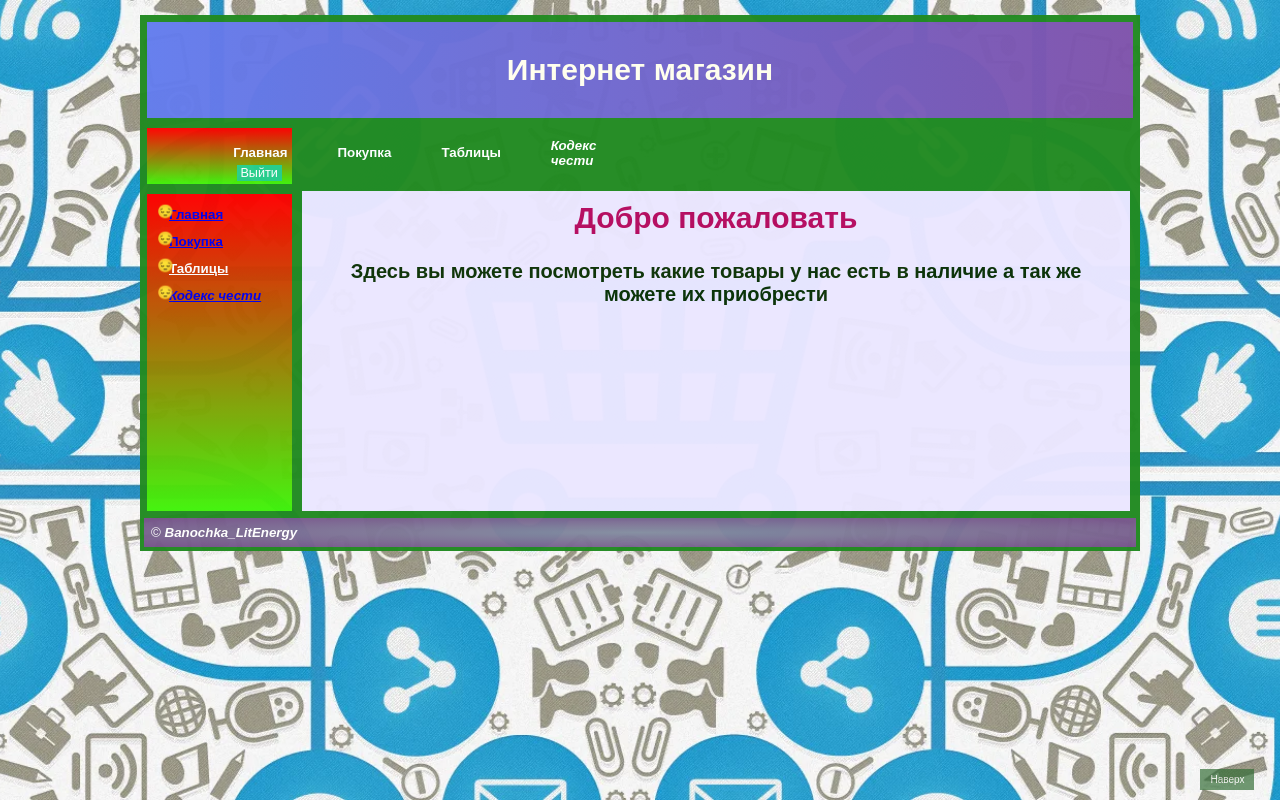
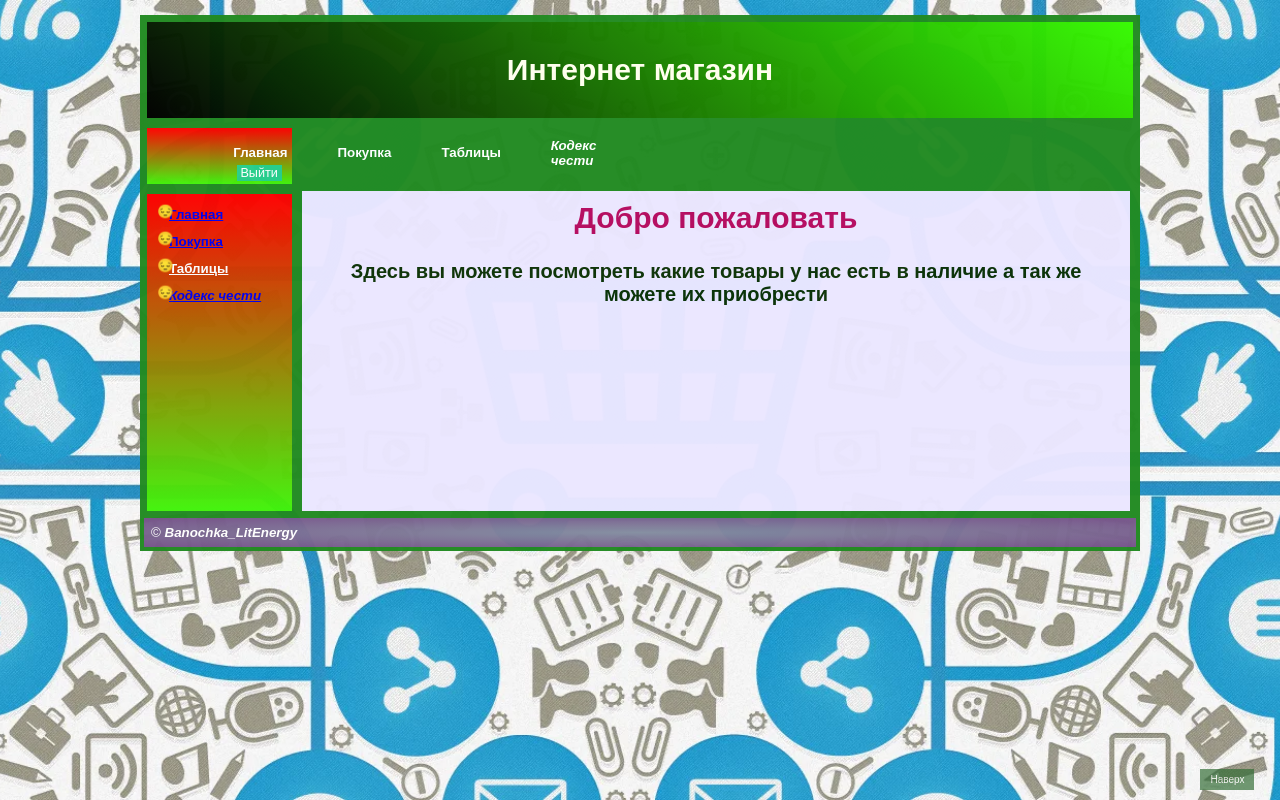
Before and after one commit to Raiden2024/Raiden2024.github.io, a plain HTML site: page index.html in a window 1280 px wide. Drawn offline with Linux system fonts and the light colour scheme.

Commit message:
Update styles.css

```diff
--- a/styles.css
+++ b/styles.css
@@ -34,7 +34,7 @@ header {
     font-size: 1.5em; /* Размер текста для верхнего заголовка */
     text-align: center; /* Выравнивание по центру */
     padding: 6px; /* Отступы вокруг текста */
-    background: linear-gradient(90deg, #647dee,  #7f53ac); /* Диагональный линейный градиент */
+    background: linear-gradient(40deg, #000000, #36fa00 ); /* Диагональный линейный градиент */
     color: #ffe; /* Цвет текста */
     }
 
```
